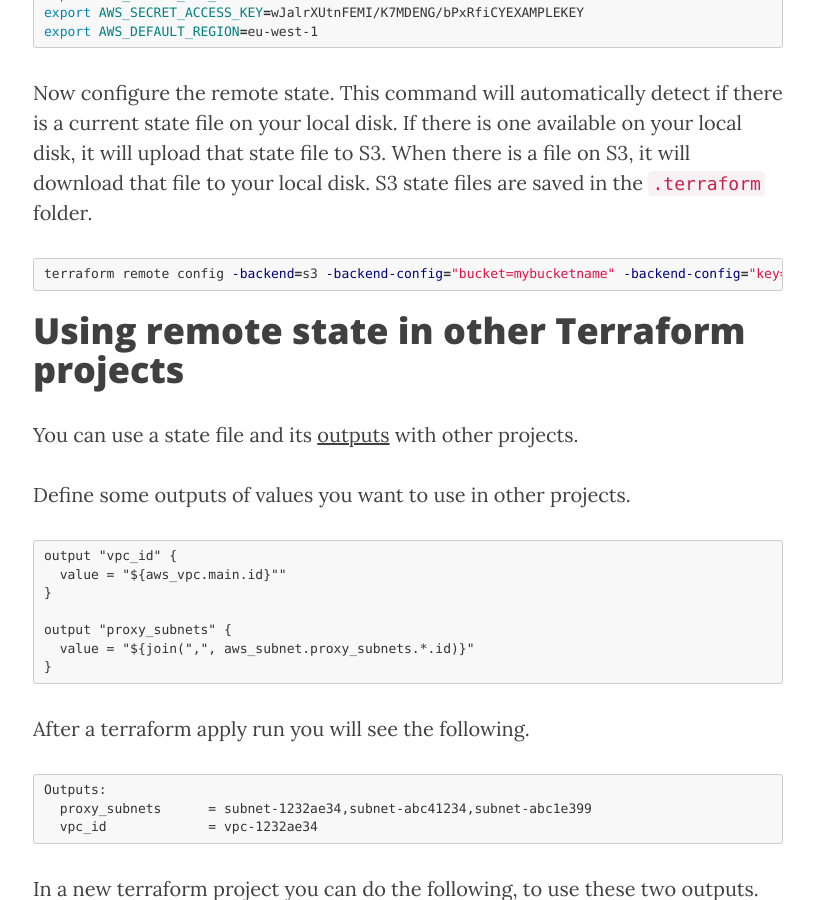
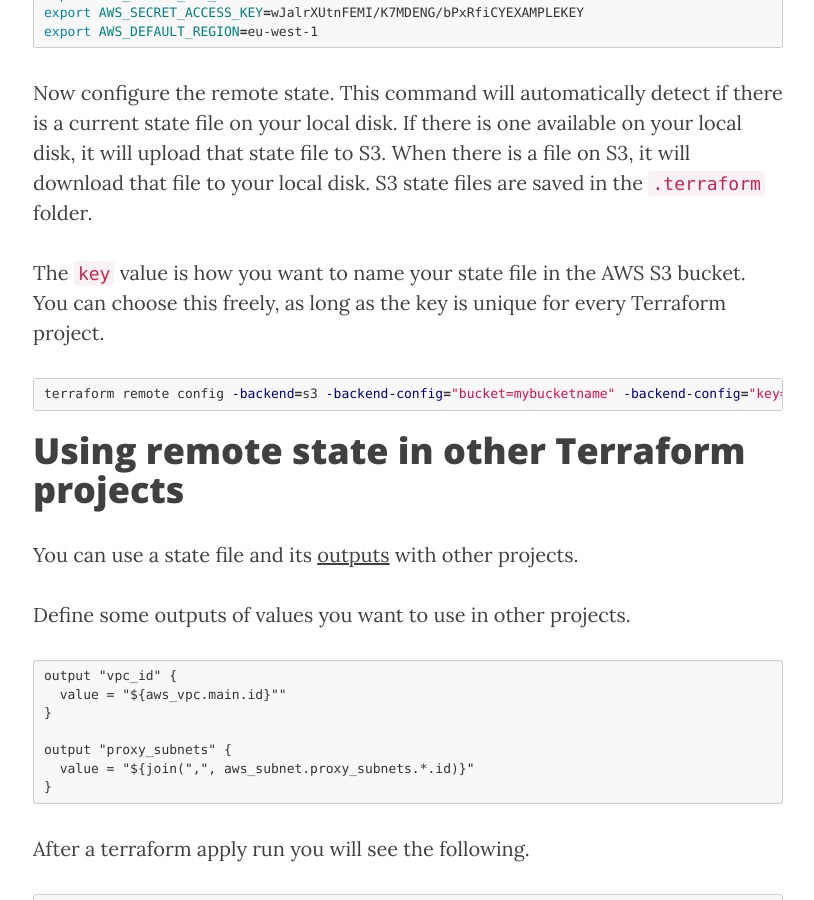
Before and after one commit to MattiasGees/MattiasGees.github.io, a Jekyll site: the page built from _posts/2015-07-29-terraform-remote-state.markdown, in a window 1280 px wide and 900 px high, scrolled down 1556 px. Shown: the whole window, without its empty margins (232-1046 px from the left). Built offline with Jekyll 4.4.1, drawn with Linux system fonts in a browser that asks for light colours; nearby versions of some CDN libraries; Markdown is read by kramdown in place of the engine named in the settings; comment, search, counter and statistics services are not loaded.

Commit message:
Add some clarification about the key for the remote config

````diff
--- a/_posts/2015-07-29-terraform-remote-state.markdown
+++ b/_posts/2015-07-29-terraform-remote-state.markdown
@@ -35,6 +35,8 @@ export AWS_DEFAULT_REGION=eu-west-1
 ```
 
 Now configure the remote state. This command will automatically detect if there is a current state file on your local disk. If there is one available on your local disk, it will upload that state file to S3. When there is a file on S3, it will download that file to your local disk. S3 state files are saved in the `.terraform` folder.
+
+The `key` value is how you want to name your state file in the AWS S3 bucket. You can choose this freely, as long as the key is unique for every Terraform project.
 
 ```bash
 terraform remote config -backend=s3 -backend-config="bucket=mybucketname" -backend-config="key=nam_of_key_file"
````
